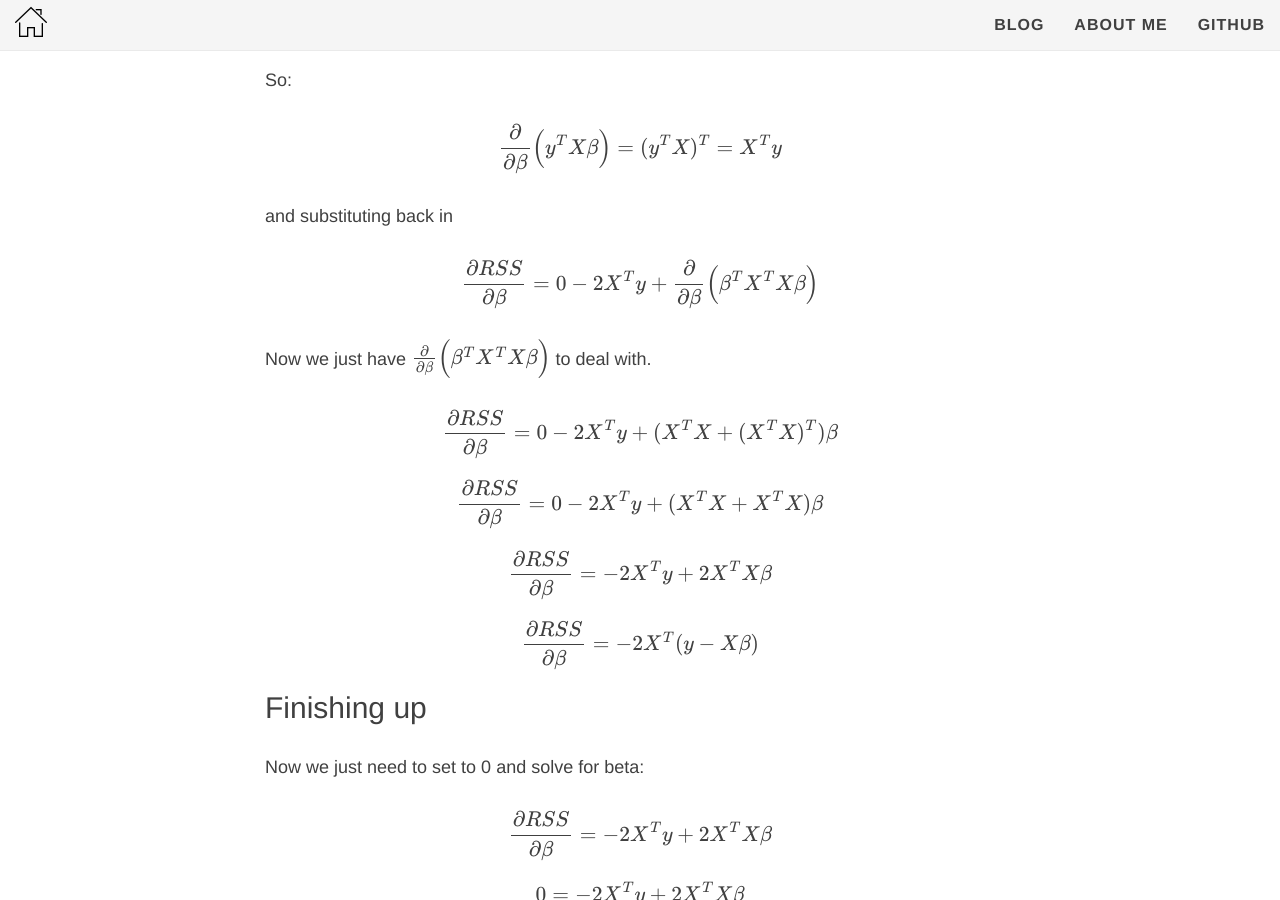
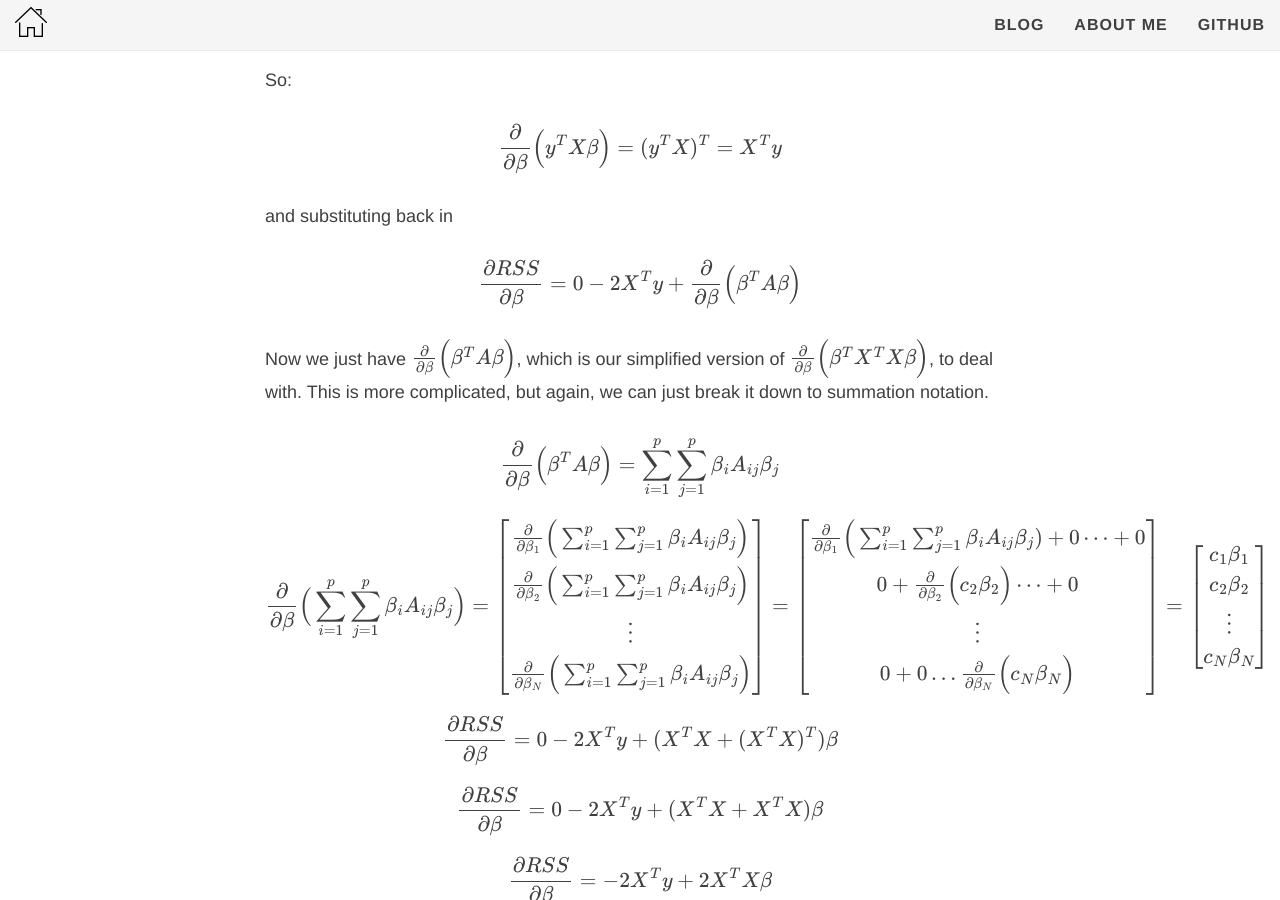
Before and after one commit to jcornford/jcornford.github.io, a Jekyll site: the page built from _posts/2017-01-7-least squares for dummies.md, in a window 1280 px wide and 900 px high, scrolled down 4029 px. Built offline with Jekyll 4.4.1, drawn with Linux system fonts in a browser that asks for light colours; nearby versions of some CDN libraries; formulas are drawn with MathJax 3; comment, search, counter and statistics services are not loaded; some of the changed text lies outside the part shown.

Commit message:
typo blog 1

```diff
--- a/_posts/2017-01-7-least squares for dummies.md
+++ b/_posts/2017-01-7-least squares for dummies.md
@@ -166,9 +166,49 @@ $$\frac{\partial}{\partial \beta} \Big(y^TX\beta \Big) =  (y^TX)^T = X^Ty$$
 
 and substituting back in
 
-$$\frac{\partial RSS}{\partial \beta} = 0 - 2X^Ty + \frac{\partial}{\partial \beta} \Big(\beta^TX^TX\beta \Big) $$
+$$\frac{\partial RSS}{\partial \beta} = 0 - 2X^Ty + \frac{\partial}{\partial \beta} \Big(\beta^TA\beta \Big) $$
 
-Now we just have $ \frac{\partial}{\partial \beta} \Big(\beta^TX^TX\beta \Big)$ to deal with.
+Now we just have $\frac{\partial}{\partial \beta} \Big(\beta^TA\beta \Big)$, which is our simplified version
+of $\frac{\partial}{\partial \beta} \Big(\beta^TX^TX\beta \Big)$, to deal with. This is more complicated, but
+again, we can just break it down to summation notation.
+
+$$ \frac{\partial}{\partial \beta} \Big(\beta^TA\beta \Big) =
+\sum_{i=1}^p\sum_{j=1}^p\beta_i A_{ij}\beta_j $$
+
+$$
+\frac{\partial}{\partial \beta} \Big(\sum_{i=1}^p\sum_{j=1}^p\beta_i A_{ij}\beta_j  \Big) =
+
+\begin{bmatrix}
+ \frac{\partial}{\partial \beta_1} \Big(\sum_{i=1}^p\sum_{j=1}^p\beta_i A_{ij}\beta_j  \Big)  \\
+ \frac{\partial}{\partial \beta_2} \Big(\sum_{i=1}^p\sum_{j=1}^p\beta_i A_{ij}\beta_j  \Big)   \\
+  \vdots \\
+  \frac{\partial}{\partial \beta_N} \Big(\sum_{i=1}^p\sum_{j=1}^p\beta_i A_{ij}\beta_j  \Big)
+\end{bmatrix}
+
+= \begin{bmatrix}
+ \frac{\partial}{\partial \beta_1} \Big(\sum_{i=1}^p\sum_{j=1}^p\beta_i A_{ij}\beta_j ) +0 \dots +0   \\
+ 0 + \frac{\partial}{\partial \beta_2} \Big(c_2\beta_2\Big)  \dots +0    \\
+  \vdots \\
+ 0 + 0 \dots  \frac{\partial}{\partial \beta_N} \Big(c_N\beta_N\Big)
+\end{bmatrix}
+
+= \begin{bmatrix}
+ c_1\beta_1  \\
+ c_2\beta_2 \\
+  \vdots \\
+ c_N\beta_N
+\end{bmatrix}
+
+$$
+
+
+
+
+
+
+
+
+
 
 
 $$\frac{\partial RSS}{\partial \beta} = 0 - 2X^Ty + (X^TX + (X^TX)^T)\beta $$
```
Also changed, not shown: other parts of _posts/2017-01-7-least squares for dummies.md (+1 -1 lines).
